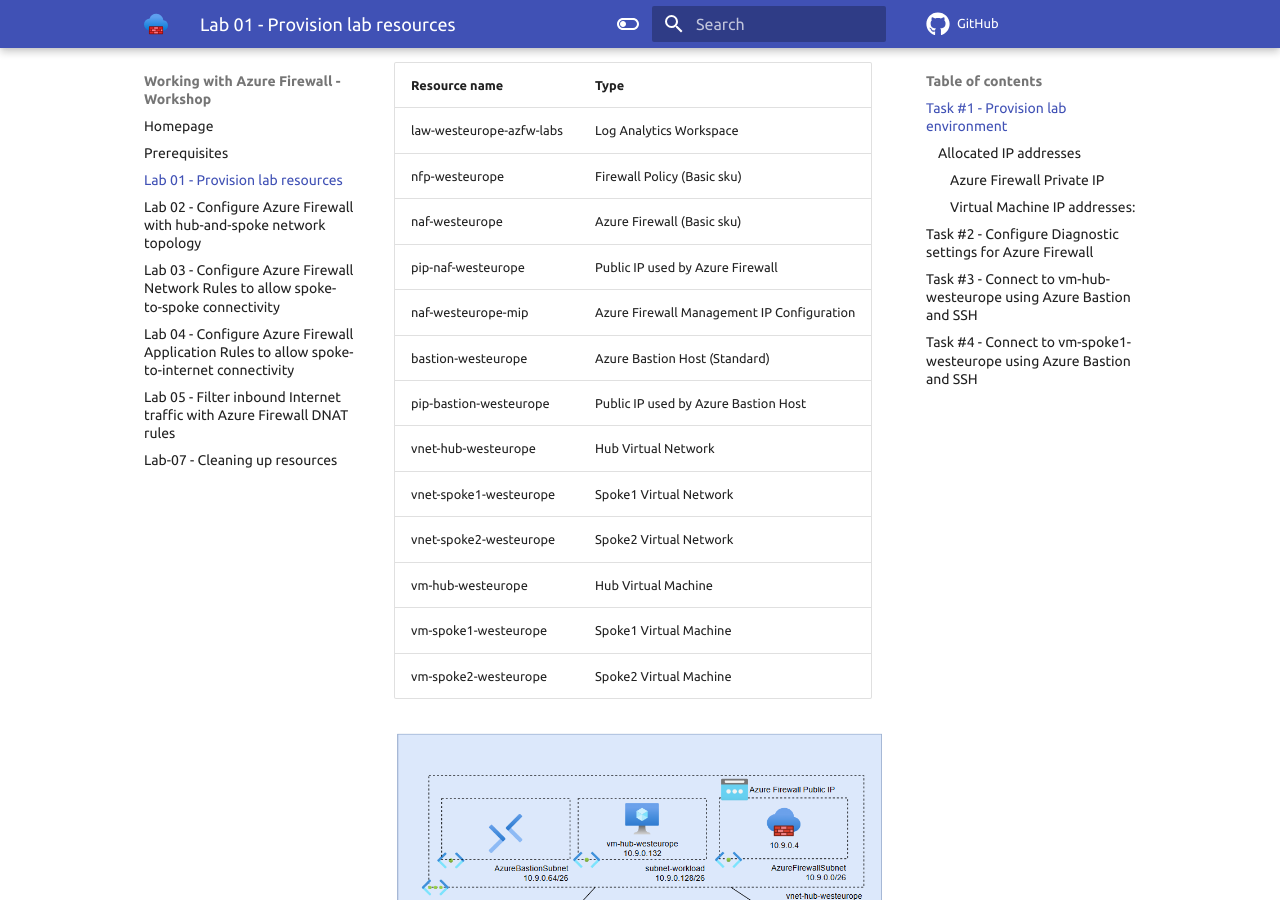
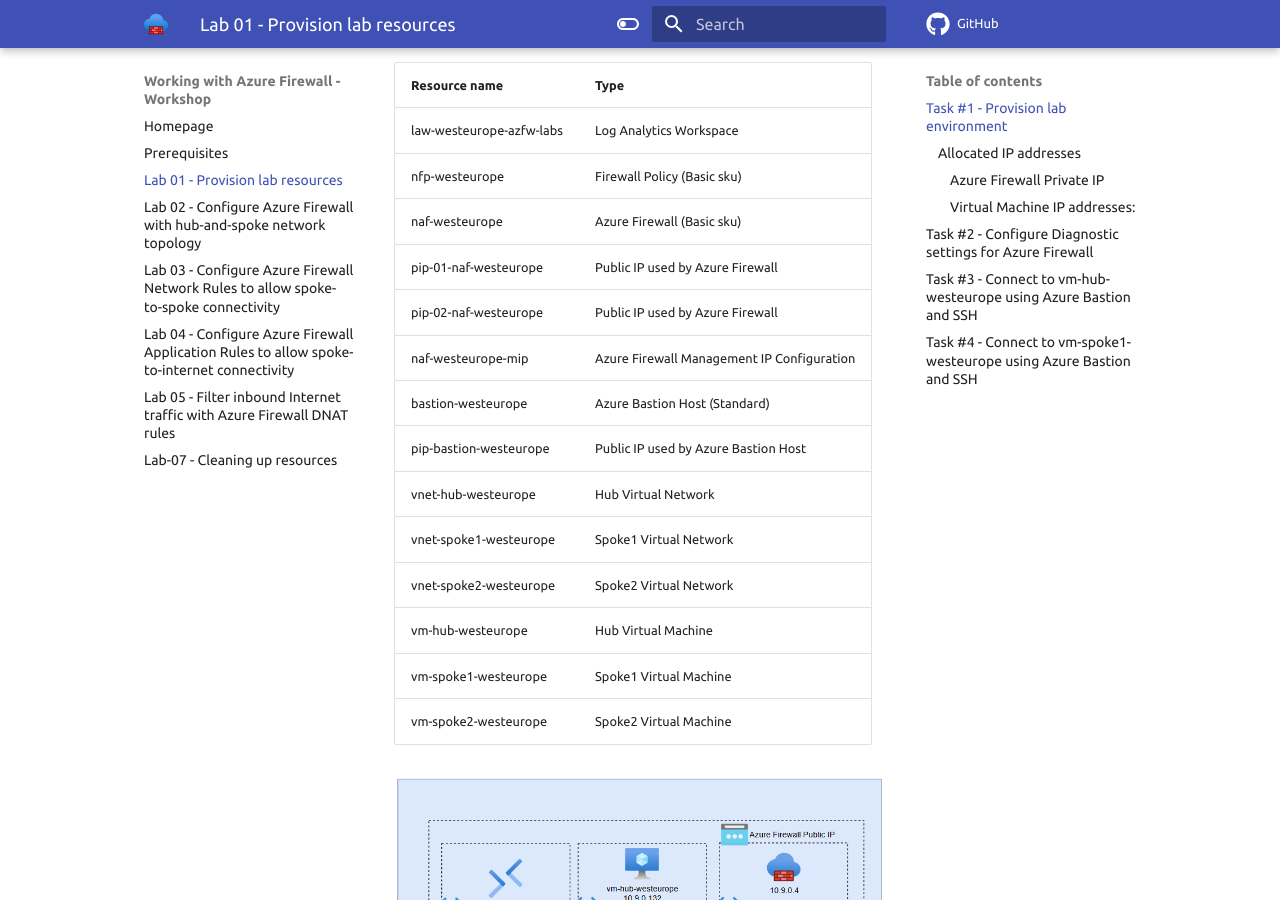
Before and after one commit to iac-oslo/azure-firewall-labs, an MkDocs documentation site: the page built from docs/labs/lab-01/index.md, in a window 1280 px wide and 900 px high, scrolled down 1087 px. Built offline with MkDocs 1.6.1 and Material for MkDocs 9.7.7, drawn with Linux system fonts in a browser that asks for light colours; comment, search, counter and statistics services are not loaded.

Commit message:
Add second FW public IP

```diff
--- a/docs/labs/lab-01/index.md
+++ b/docs/labs/lab-01/index.md
@@ -50,7 +50,8 @@ The following resources will be deployed in your subscription under `rg-westeuro
 | law-westeurope-azfw-labs | Log Analytics Workspace |
 | nfp-westeurope | Firewall Policy (Basic sku) |
 | naf-westeurope | Azure Firewall (Basic sku) |
-| pip-naf-westeurope | Public IP used by Azure Firewall |
+| pip-01-naf-westeurope | Public IP used by Azure Firewall |
+| pip-02-naf-westeurope | Public IP used by Azure Firewall |
 | naf-westeurope-mip | Azure Firewall Management IP Configuration |
 | bastion-westeurope | Azure Bastion Host (Standard)|
 | pip-bastion-westeurope | Public IP used by Azure Bastion Host |
```
